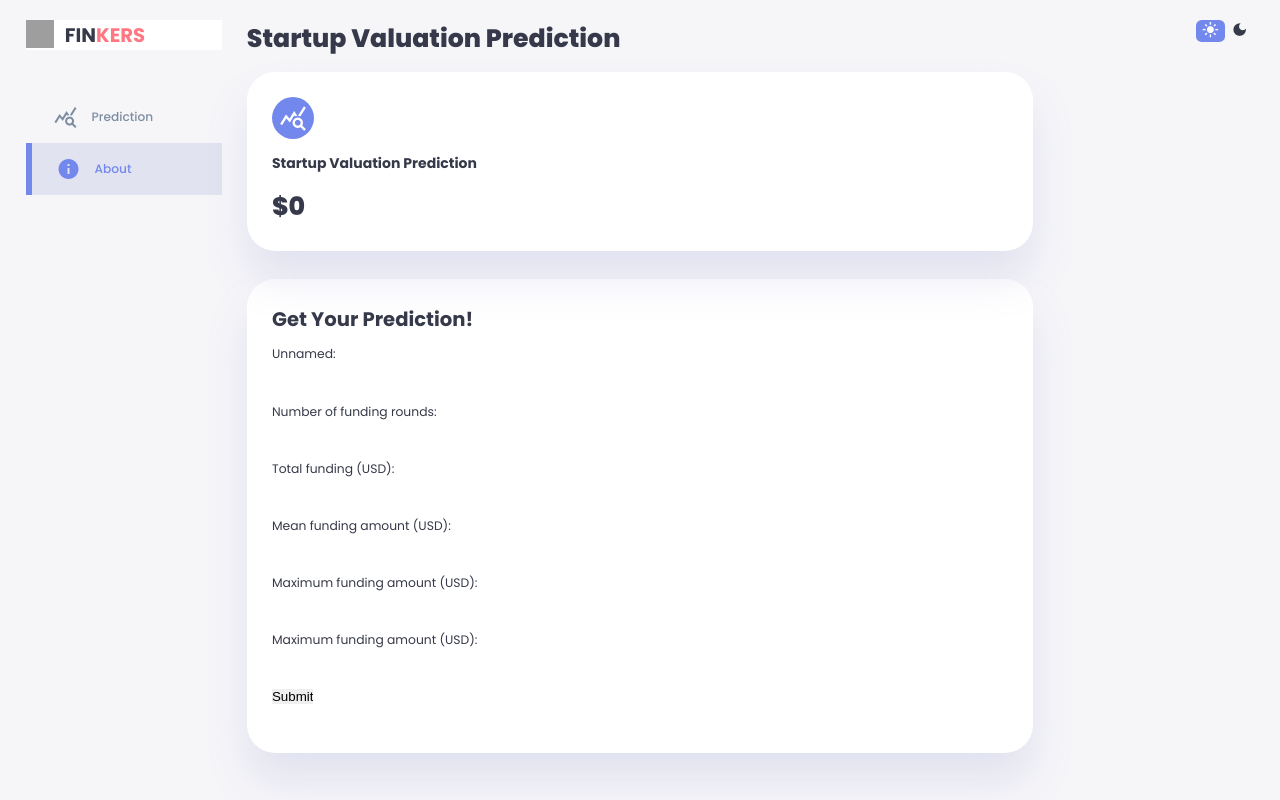
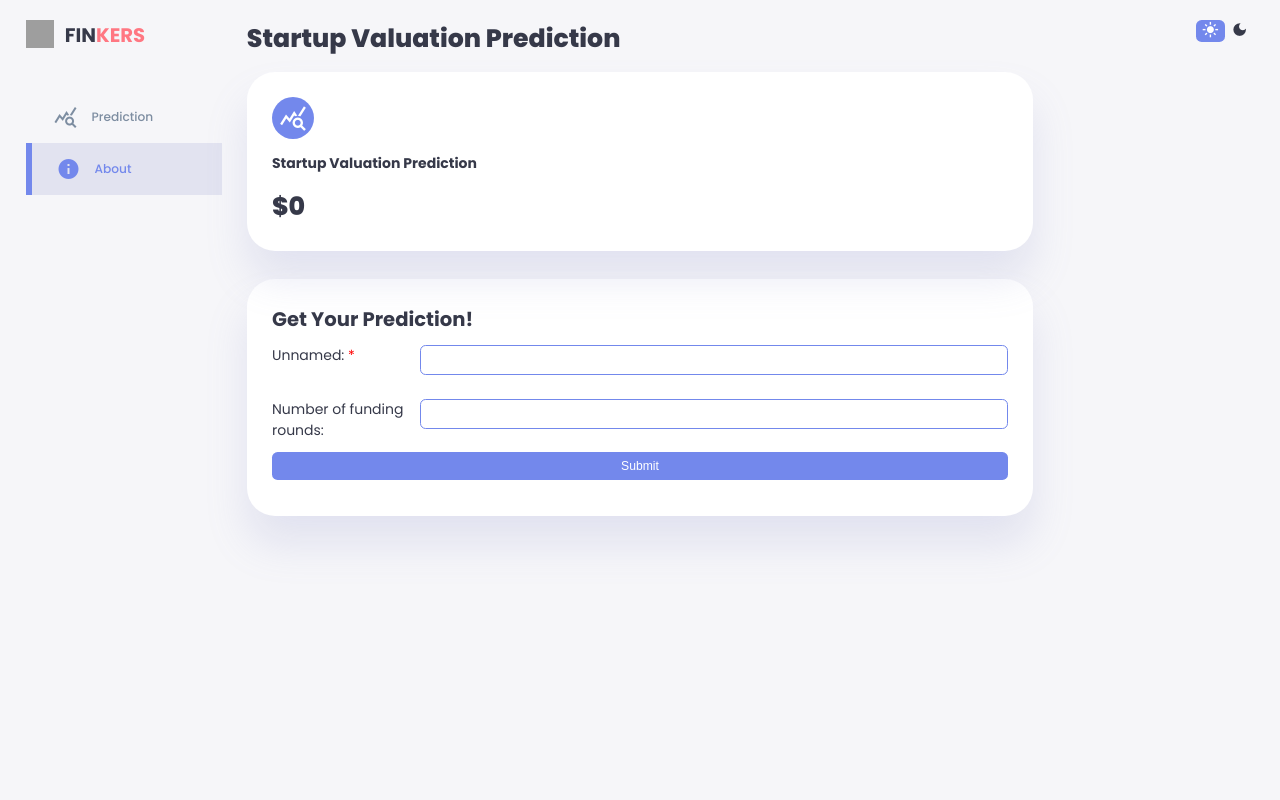
Before and after one commit to kaixiangtay/Startup-Valuation-with-Machine-Learning, a React (Create React App) app in the folder client/: page /prediction in a window 1280 px wide. Built offline with nearby package versions, Linux system fonts and the light colour scheme; grey boxes are pictures that could not be loaded.

Commit message:
some ui changes

```diff
--- a/client/src/App.css
+++ b/client/src/App.css
@@ -93,13 +93,6 @@ small {
   font-size: 0.75rem;
 }
 
-.profile-photo{
-  width: 2.8rem;
-  height: 2.8rem;
-  border-radius: 50%;
-  overflow:hidden;
-}
-
 .text-muted {
   color: var(--color-info-dark);
 }
@@ -141,7 +134,6 @@ aside {
 }
 
 aside .top {
-  background: white;
   display: flex;
   align-items: center;
   justify-content: space-between;
@@ -435,3 +427,51 @@ main .form div {
   }
 
 }
+
+.input-field {
+  margin-bottom: 1rem;
+  display: flex;
+  align-items: flex-start;
+}
+
+.input-field label {
+  width: 12.5rem;
+  margin-right: 0.625rem;
+  font-size: 1rem;
+  font-weight: 400;
+}
+
+.required::after{
+  content: "*";
+  color: red;
+  font-size: 1rem;
+}
+
+.input-field input {
+  width: 100%;
+  outline: none;
+  border: 0.06rem solid var(--color-primary);
+  font-size: 0.87rem;
+  padding: 0.5rem 0.625rem;
+  border-radius: var(--border-radius-1);
+  transition: all 0.3s ease;
+}
+
+.submit-btn {
+  width: 100%;
+  padding: 0.5rem 0.625rem;
+  font-size: 0.87rem;
+  border: 0;
+  background: var(--color-primary);
+  color: var(--color-white);
+  border-radius: var(--border-radius-1);
+  outline: none;
+}
+
+.input-field:last-child {
+  margin-bottom: 0;
+}
+
+.submit-btn:hover {
+  background: var(--color-primary-variant);
+}
--- a/client/src/components/form.js
+++ b/client/src/components/form.js
@@ -58,7 +58,7 @@ class Form extends Component {
         event.preventDefault();
 
         axios
-            .post("https://nmzgzgb7gl.execute-api.ap-southeast-1.amazonaws.com/api/startupvaluationprediction", {
+            .post("https://qw16rmz5wa.execute-api.ap-southeast-1.amazonaws.com/api/startupvaluationprediction", {
                 data: `${this.state.Unnamed}, ${this.state.funding_rounds},
             ${this.state.funding_total_usd},
             ${this.state.number_of_members},
@@ -96,6 +96,47 @@ class Form extends Component {
                     ${this.state.day}`})
             .then((res) => {
                 this.setState({
+                    "Unnamed": "0",
+                    "funding_rounds": "",
+                    "funding_total_usd": "",
+                    "number_of_members": "",
+                    "number_of_founders": "",
+                    "mean_funding": "",
+                    "max_funding": "",
+                    "crowdfunding": "",
+                    "post_ipo": "",
+                    "private_equity": "",
+                    "venture": "",
+                    "a": "",
+                    "angel": "",
+                    "b": "",
+                    "c": "",
+                    "convertible": "",
+                    "crowd": "",
+                    "crowd_equity": "",
+                    "d": "",
+                    "debt_round": "",
+                    "e": "",
+                    "f": "",
+                    "g": "",
+                    "grant": "",
+                    "partial": "",
+                    "post_ipo_debt": "",
+                    "post_ipo_equity": "",
+                    "private_equity_two": "0",
+                    "secondary_market": "",
+                    "seed": "",
+                    "unattributed": "",
+                    "number_of_invested_VCs": "",
+                    "total_investment_from_VCs": "",
+                    "year": "",
+                    "month": "",
+                    "day": "", });
+                console.log(res);
+                this.props.setValuation(res.body.split("$")[1]);
+            })
+            .catch((err) => {
+                this.setState({
                     "Unnamed": "",
                     "funding_rounds": "",
                     "funding_total_usd": "",
@@ -132,9 +173,7 @@ class Form extends Component {
                     "year": "",
                     "month": "",
                     "day": "", });
-                this.props.setValuation(res.data);
-            })
-            .catch((err) => {
+                console.log(err);
                 this.setState({ errors: err });
             });
     }
@@ -144,62 +183,32 @@ class Form extends Component {
             <div className="form">
                 <h2>Get Your Prediction!</h2>
                 <form onSubmit={this.onSubmit}>
-                    <div >Unnamed: </div>
+                    <div className="input-field">
+                        <label className="required">Unnamed: </label>
                         <input
-                        className=""
-                        type="text"
-                        htmlFor="Unnamed"
+                            className="input"
+                            type="number"
                             name="Unnamed"
                             value={this.state.Unnamed}
                             onChange={this.onChange}
+                            min={0}
+                            required
                         ></input>
-                    <div>Number of funding rounds: </div>
+                    </div>
+                    <div className="input-field">
+                        <label>Number of funding rounds:</label>
                         <input
-                        className=""
-                        type="text"
-                        htmlFor="funding_rounds"
+                            className="input"
+                            type="number"
                             name="funding_rounds"
                             value={this.state.funding_rounds}
                             onChange={this.onChange}
+                            min={0}
+                            step={1}
                         ></input>
-                    <div>Total funding (USD): </div>
-                    <input
-                        className=""
-                        type="text"
-                        htmlFor="funding_total_usd"
-                        name="funding_total_usd"
-                        value={this.state.funding_total_usd}
-                        onChange={this.onChange}
-                    ></input>
-                    <div>Mean funding amount (USD): </div>
-                    <input
-                        className=""
-                        type="text"
-                        htmlFor="mean_funding"
-                        name="mean_funding"
-                        value={this.state.mean_funding}
-                        onChange={this.onChange}
-                    ></input>
-                    <div>Maximum funding amount (USD): </div>
-                    <input
-                        className=""
-                        type="text"
-                        htmlFor="max_funding"
-                        name="max_funding"
-                        value={this.state.max_funding}
-                        onChange={this.onChange}
-                    ></input>
-                    <div>Maximum funding amount (USD): </div>
-                    <input
-                        className=""
-                        type="text"
-                        htmlFor="max_funding"
-                        name="max_funding"
-                        value={this.state.max_funding}
-                        onChange={this.onChange}
-                    ></input>
+                    </div>
                     <div>
-                        <input type="submit" value="Submit" />
+                        <input type="submit" value="Submit" className="submit-btn"/>
                     </div>
                 </form>
             </div>
```
Lines whose indentation alone changed are shown as unchanged.
